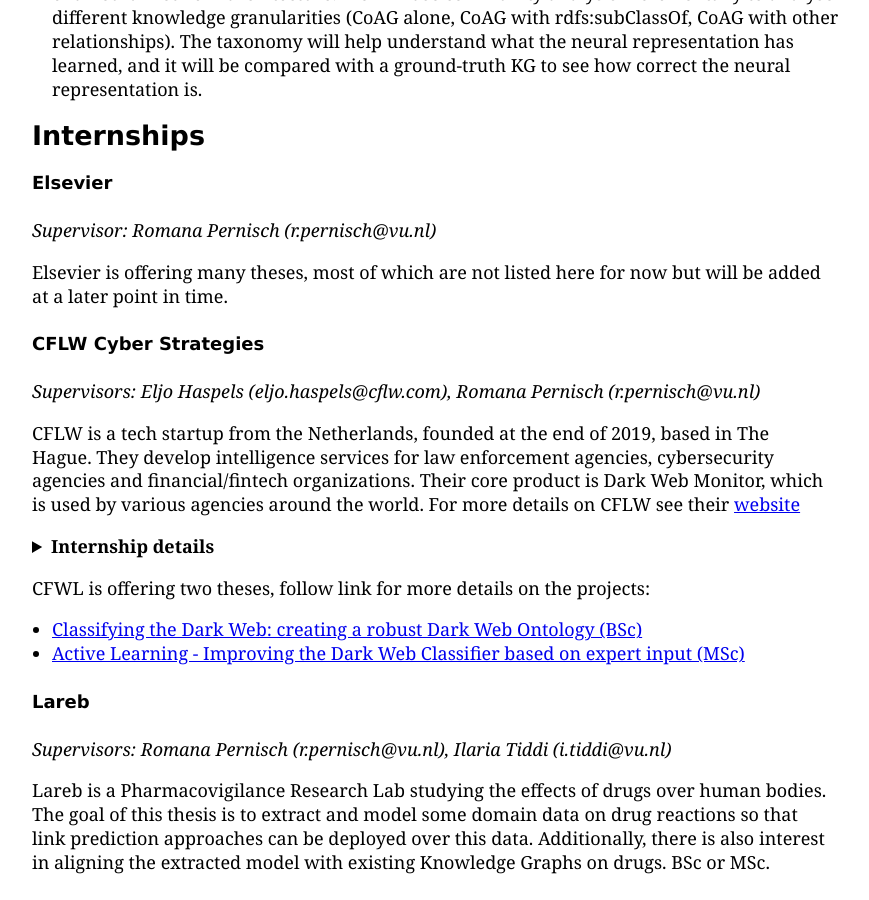
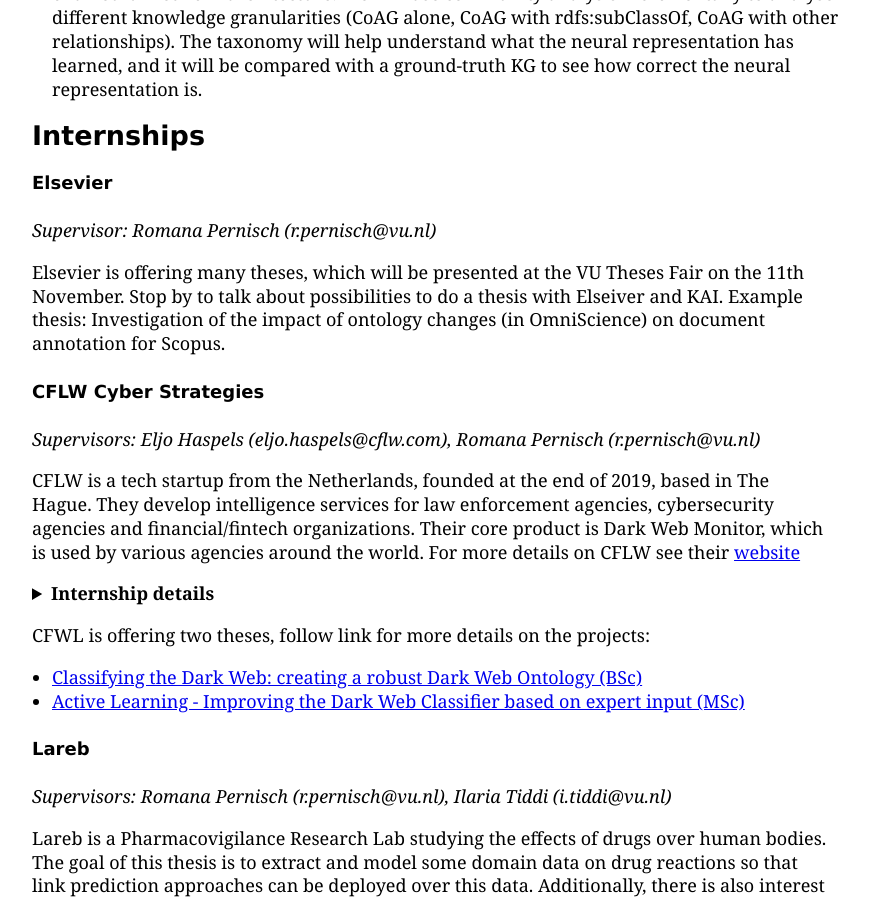
Before and after one commit to kai-vu/site, a Jekyll site: the page built from theses/index.md, in a window 1280 px wide and 900 px high, scrolled down 4761 px. Shown: the whole window, without its empty margins (208-1077 px from the left). Built offline with Jekyll 4.4.1, drawn with Linux system fonts in a browser that asks for light colours; our own code applies the rules of GitHub Pages for plain Markdown files; some of the changed text lies outside the part shown.

Commit message:
some small update

```diff
--- a/theses/index.md
+++ b/theses/index.md
@@ -14,7 +14,7 @@
 At KAI, we set clear expectations for students. We want to make sure students know what to expect from us as their supervisors. We have prepared a <a href="supervision_guidlines">short document</a> which touches upon some important points like meetings, planning and writing of your thesis.
 
 #### Table of contents
-- <a href="#vu-theses">VU Theses</a>
+- <a href="#KAI-theses">VU Theses</a>
     - <a href="#information-extraction">Information Extraction</a>
     - <a href="#ontology-knowledge-graph-engineering-and-evolution">Ontology, Knowledge Graph Engineering and Evolution</a>
     - <a href="#argument-and-rule-mining">Argument and Rule Mining</a>
@@ -31,7 +31,7 @@
     - <a href="#triply-db">Triply DB</a>
 
 
-## VU Theses
+## KAI Theses
 
 Most of the topics below can be investigated by either BSc or MSc AI students. We also welcome groups of students working on the same or similar topic.
 
@@ -118,7 +118,8 @@
 #### Elsevier
 *Supervisor: Romana Pernisch (r.pernisch@vu.nl)*
 
-Elsevier is offering many theses, most of which are not listed here for now but will be added at a later point in time.
+Elsevier is offering many theses, which will be presented at the VU Theses Fair on the 11th November. Stop by to talk about possibilities to do a thesis with Elseiver and KAI.
+Example thesis: Investigation of the impact of ontology changes (in OmniScience) on document annotation for Scopus.
 
 #### CFLW Cyber Strategies
 *Supervisors: Eljo Haspels (eljo.haspels@cflw.com), Romana Pernisch (r.pernisch@vu.nl)*
```
Also changed, not shown: other parts of theses/index.md (+1 -1 lines).
